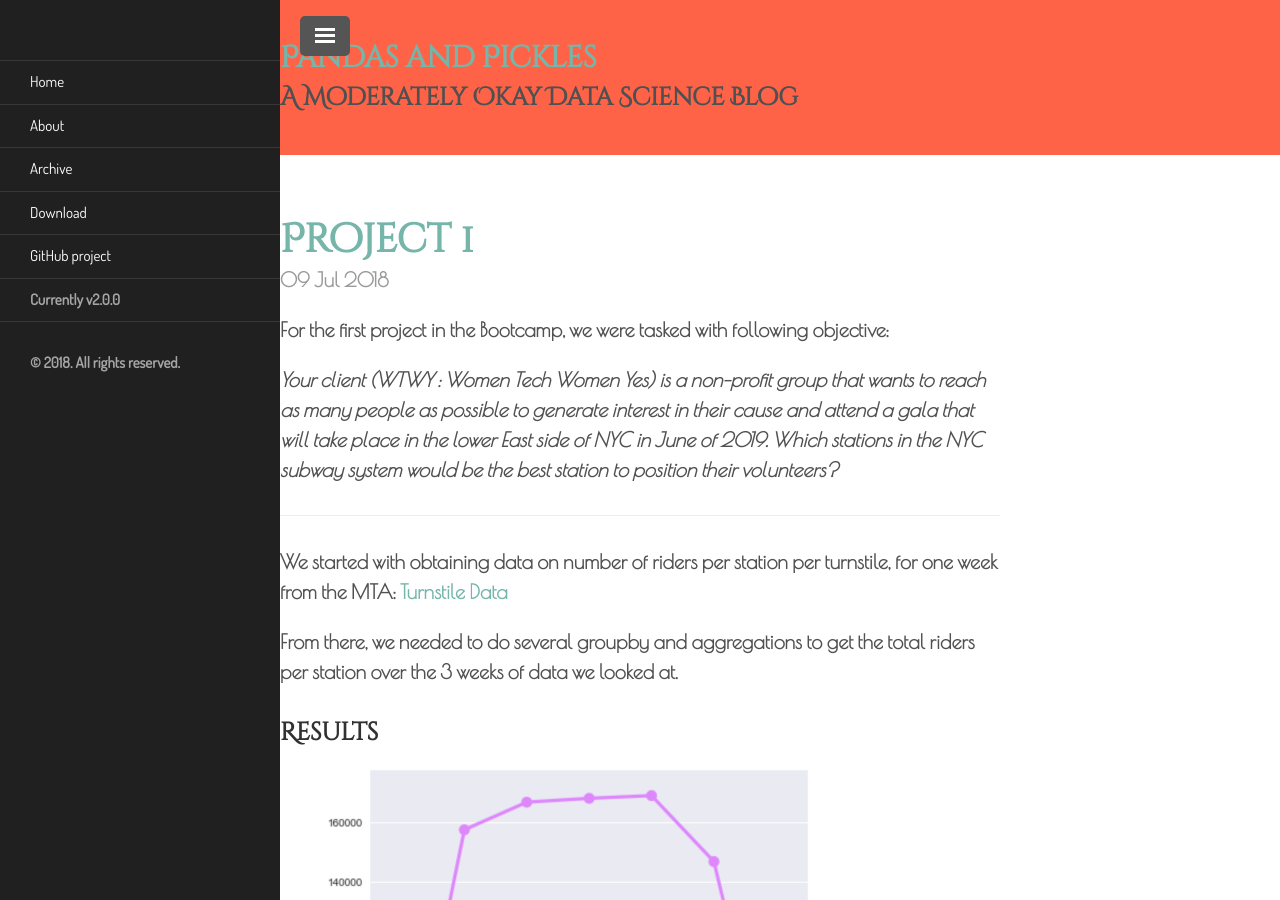
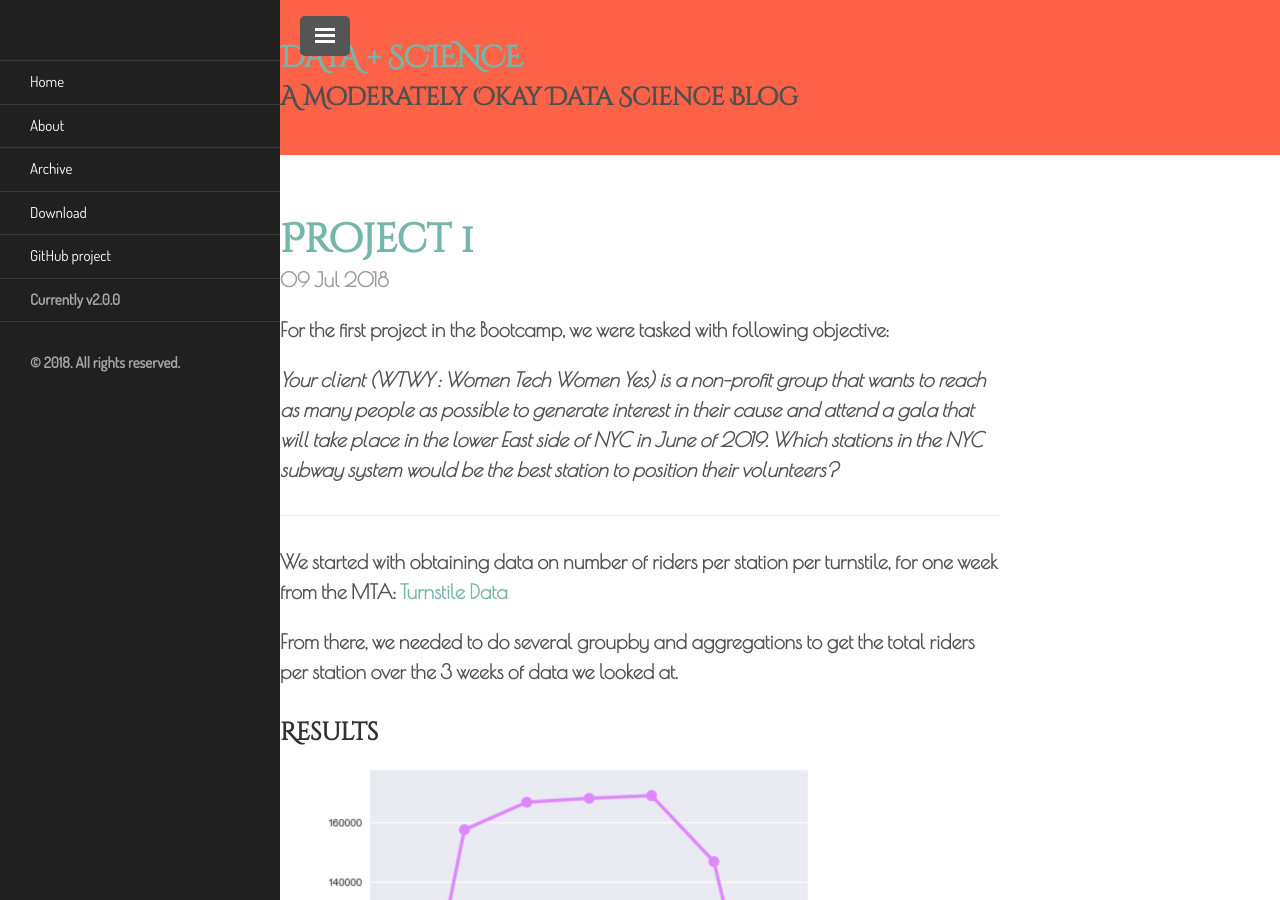
Before and after one commit to Cassini-4B/Cassini-4B.github.io, a Jekyll site: the page built from index.html, in a window 1280 px wide and 900 px high. Built offline with Jekyll 4.4.1, drawn with Linux system fonts in a browser that asks for light colours; some web fonts are replaced; the list of posts is cut into pages by our own code.

Commit message:
updated config file

```diff
--- a/_config.yml
+++ b/_config.yml
@@ -3,7 +3,7 @@ permalink:           pretty
 
 
 # Setup
-title:               Pandas and Pickles
+title:               DATA + SCIENCE
 tagline:             A Moderately Okay Data Science Blog
 url:
 paginate:            2
```
